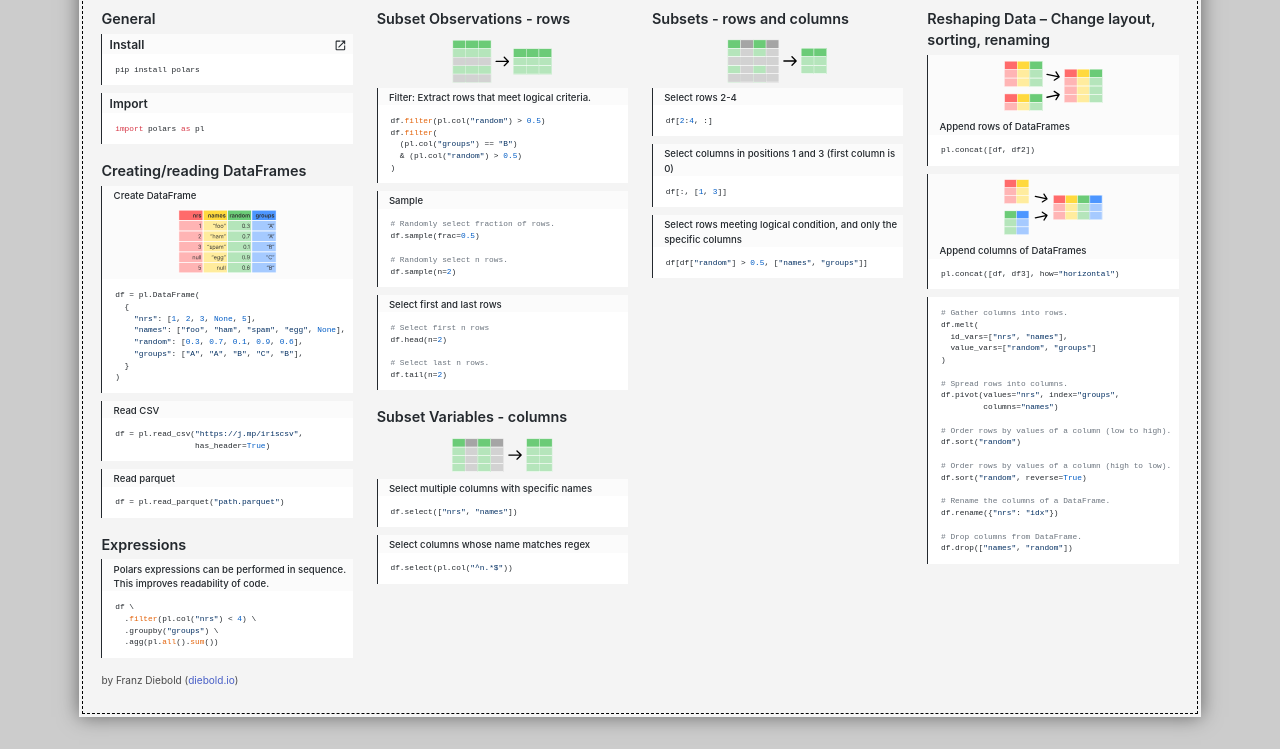
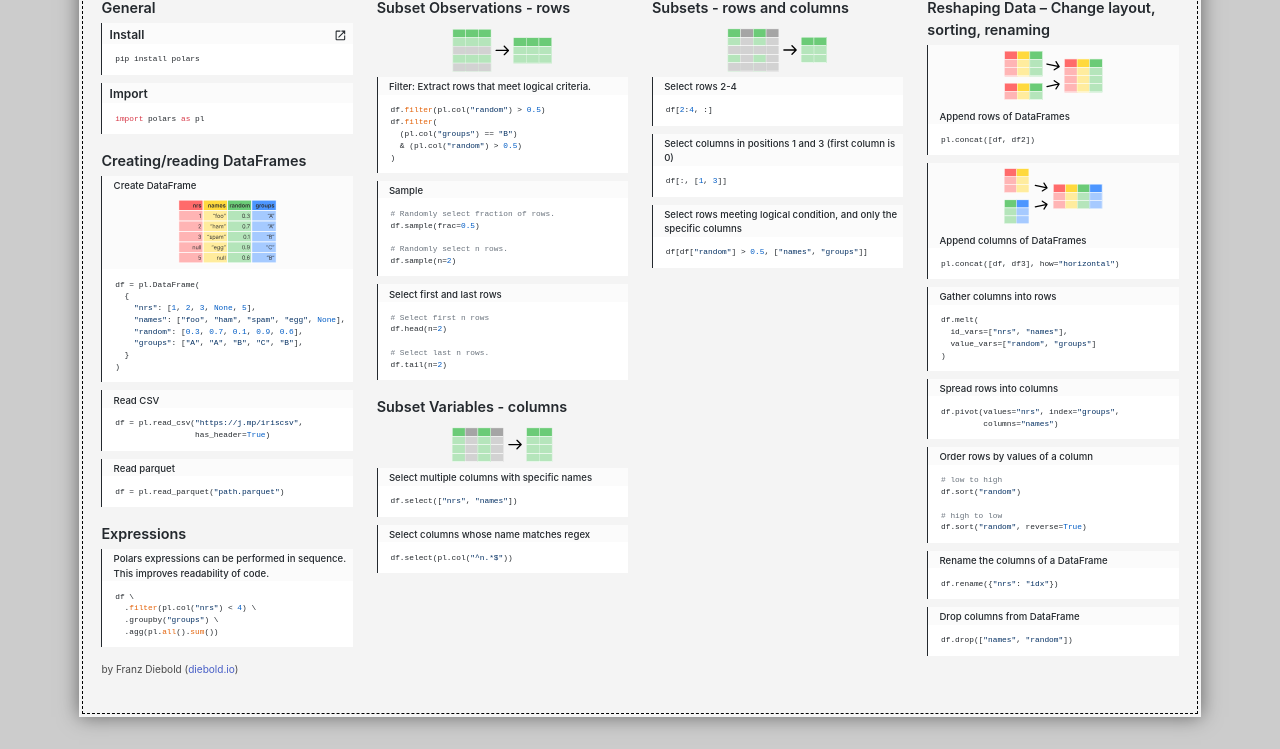
Before and after one commit to FranzDiebold/polars-cheat-sheet, a plain HTML site: page src/index.html in a window 1280 px wide. Shown: the part 109-858 px from the top of the page. Drawn offline with nearby package versions, Linux system fonts and the light colour scheme.

Commit message:
Improve cheat sheet.

```diff
--- a/src/index.html
+++ b/src/index.html
@@ -49,7 +49,8 @@
           /></a>
         </div>
       </div>
-      <div class="columns">
+
+      <div class="columns content-columns">
         <div class="column is-3">
           <h3>General</h3>
 
@@ -204,27 +205,32 @@ df.tail(n=2)</code></pre>
           </div>
 
           <div class="group">
-            <pre><code class="language-python"># Gather columns into rows.
-df.melt(
+            <p>Gather columns into rows</p>
+            <pre><code class="language-python">df.melt(
   id_vars=["nrs", "names"],
   value_vars=["random", "groups"]
-)
-
-# Spread rows into columns.
-df.pivot(values="nrs", index="groups",
-         columns="names")
-
-# Order rows by values of a column (low to high).
+)</code></pre>
+          </div>
+          <div class="group">
+            <p>Spread rows into columns</p>
+            <pre><code class="language-python">df.pivot(values="nrs", index="groups",
+         columns="names")</code></pre>
+          </div>
+          <div class="group">
+            <p>Order rows by values of a column</p>
+            <pre><code class="language-python"># low to high
 df.sort("random")
 
-# Order rows by values of a column (high to low).
-df.sort("random", reverse=True)
-
-# Rename the columns of a DataFrame.
-df.rename({"nrs": "idx"})
-
-# Drop columns from DataFrame.
-df.drop(["names", "random"])</code></pre>
+# high to low
+df.sort("random", reverse=True)</code></pre>
+          </div>
+          <div class="group">
+            <p>Rename the columns of a DataFrame</p>
+            <pre><code class="language-python">df.rename({"nrs": "idx"})</code></pre>
+          </div>
+          <div class="group">
+            <p>Drop columns from DataFrame</p>
+            <pre><code class="language-python">df.drop(["names", "random"])</code></pre>
           </div>
         </div>
       </div>
--- a/src/styles.css
+++ b/src/styles.css
@@ -1,4 +1,7 @@
-/* Colors: https://colorhunt.co/palette/ff6b6bffd93d6bcb774d96ff */
+/* Colors:
+    https://colorhunt.co/palette/ff6b6bffd93d6bcb774d96ff
+    #a5a5a5
+*/
 
 :root {
     --primary-color: #24292e;
@@ -21,6 +24,10 @@ img.badge {
 img.logo {
     height: 2.5rem;
     margin: -0.5rem;
+}
+
+.columns.content-columns .column {
+    padding-top: 0.1rem;
 }
 
 h3 {
```
